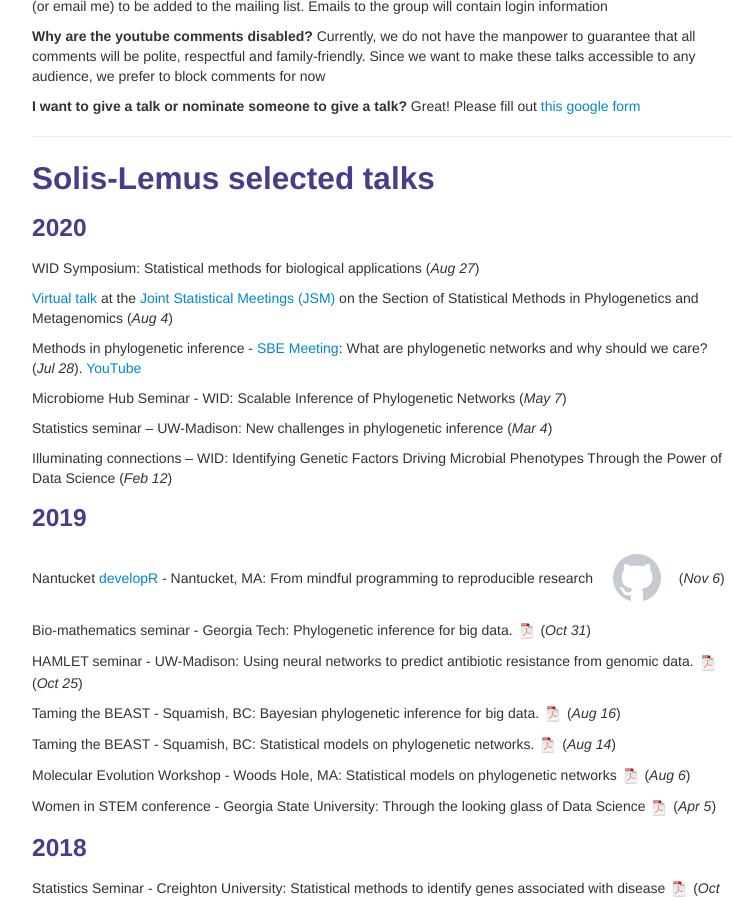
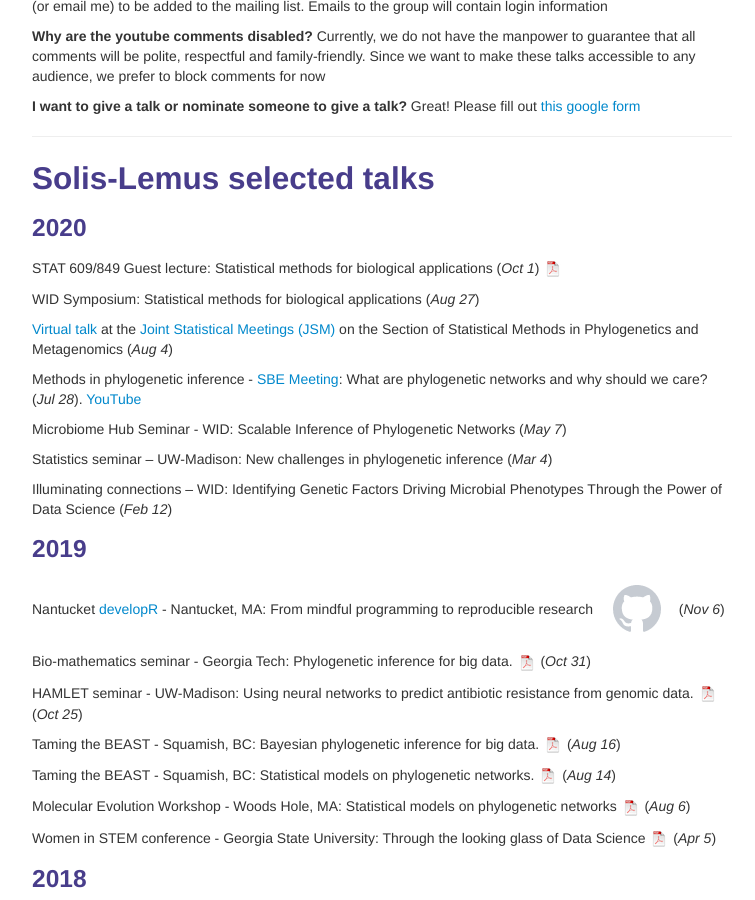
Before and after one commit to solislemuslab/solislemuslab.github.io, a Jekyll site: the page built from pages/talks.md, in a window 1280 px wide and 900 px high, scrolled down 478 px. Shown: the whole window, without its empty margins (258-1013 px from the left). Built offline with Jekyll 4.4.1, drawn with Linux system fonts in a browser that asks for light colours.

Commit message:
added 609 849 stat talk

```diff
--- a/pages/talks.md
+++ b/pages/talks.md
@@ -38,6 +38,8 @@
 ## <a name="talks"></a>Solis-Lemus selected talks
 
 ### 2020
+
+STAT 609/849 Guest lecture: Statistical methods for biological applications (_Oct 1_) [![pdf](icons16/pdf-icon.png)](https://www.stat.wisc.edu/~claudia/claudia-stat-609-849.pdf)
 
 WID Symposium: Statistical methods for biological applications (_Aug 27_)
 
```
